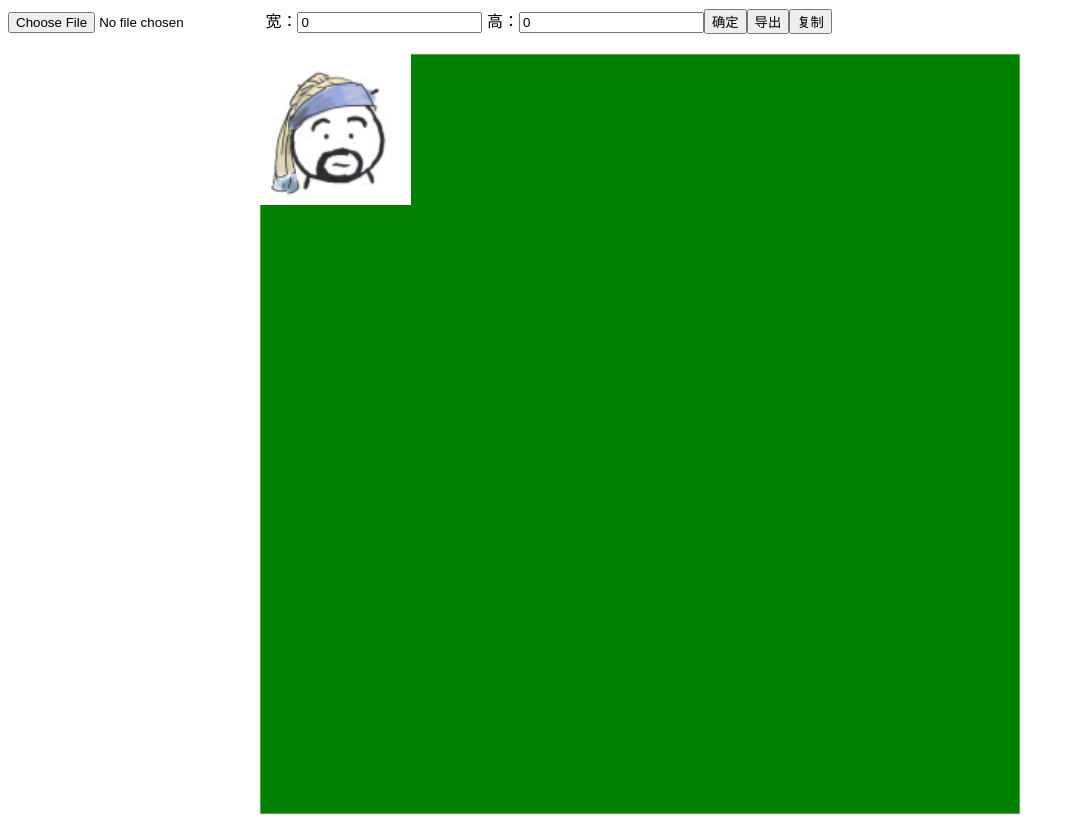
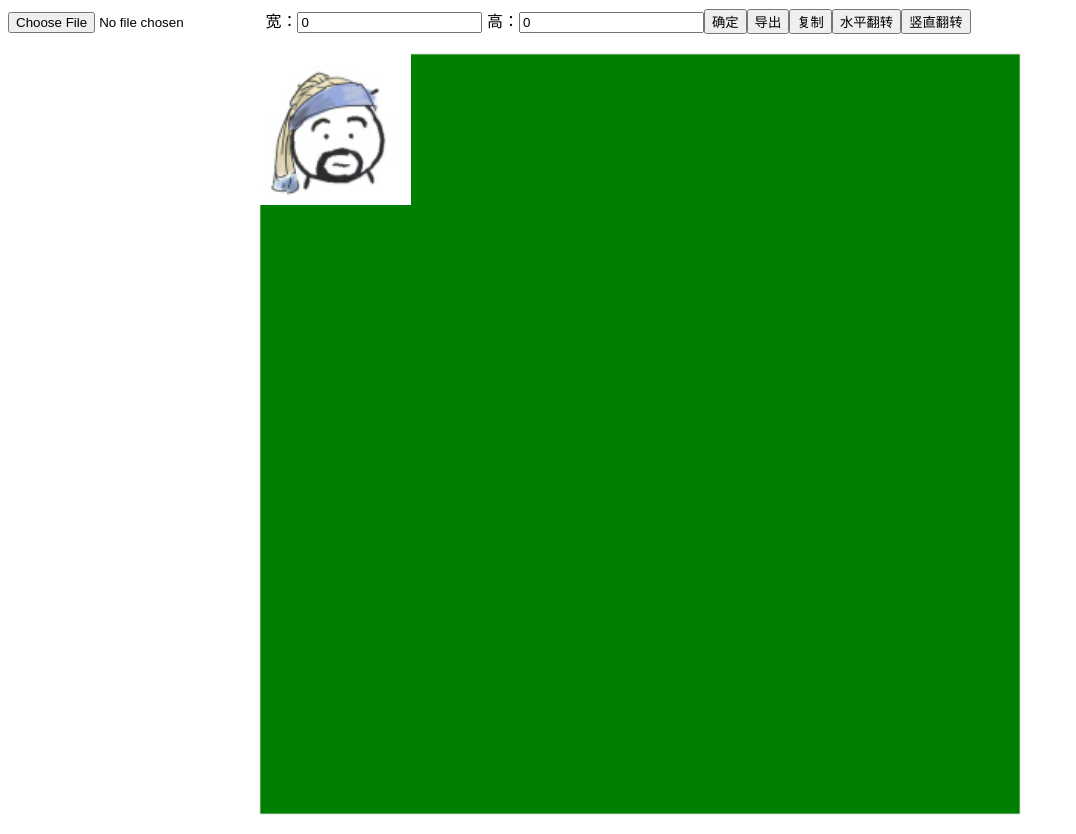
Before and after one commit to zhikangfan/halo, a Vue app: page /editor in a window 1280 px wide. Shown: the whole page, without its empty margins (0-1076 px from the left). Built offline with nearby package versions, Linux system fonts and the light colour scheme.

Commit message:
feat: 实现水平|竖直翻转

```diff
--- a/src/pages/editor/core.js
+++ b/src/pages/editor/core.js
@@ -322,4 +322,16 @@ export class Editor {
         const dataUrl = this.canvas.toDataURL(option);
         downFile(dataUrl, 'png');
     }
+
+    /**
+     * @description 翻转
+     * @param type X | Y
+     */
+    flip(type) {
+        const activeObject = this.canvas.getActiveObject();
+        if (activeObject) {
+            activeObject.set(`flip${type}`, !activeObject[`flip${type}`]).setCoords();
+            this.canvas.requestRenderAll();
+        }
+    }
 }
--- a/src/pages/editor/index.vue
+++ b/src/pages/editor/index.vue
@@ -10,6 +10,8 @@
       <button>确定</button>
       <button @click="handleExport">导出</button>
       <button @click="handleClone">复制</button>
+      <button @click="handleFlip('X')">水平翻转</button>
+      <button @click="handleFlip('Y')">竖直翻转</button>
     </div>
     <div ref="workspace" class="workspace">
       <canvas ref="canvas"></canvas>
@@ -42,6 +44,9 @@ export default {
     },
     handleExport() {
       this.editor.saveImg()
+    },
+    handleFlip(type) {
+      this.editor.flip(type)
     }
   },
   mounted() {
```
